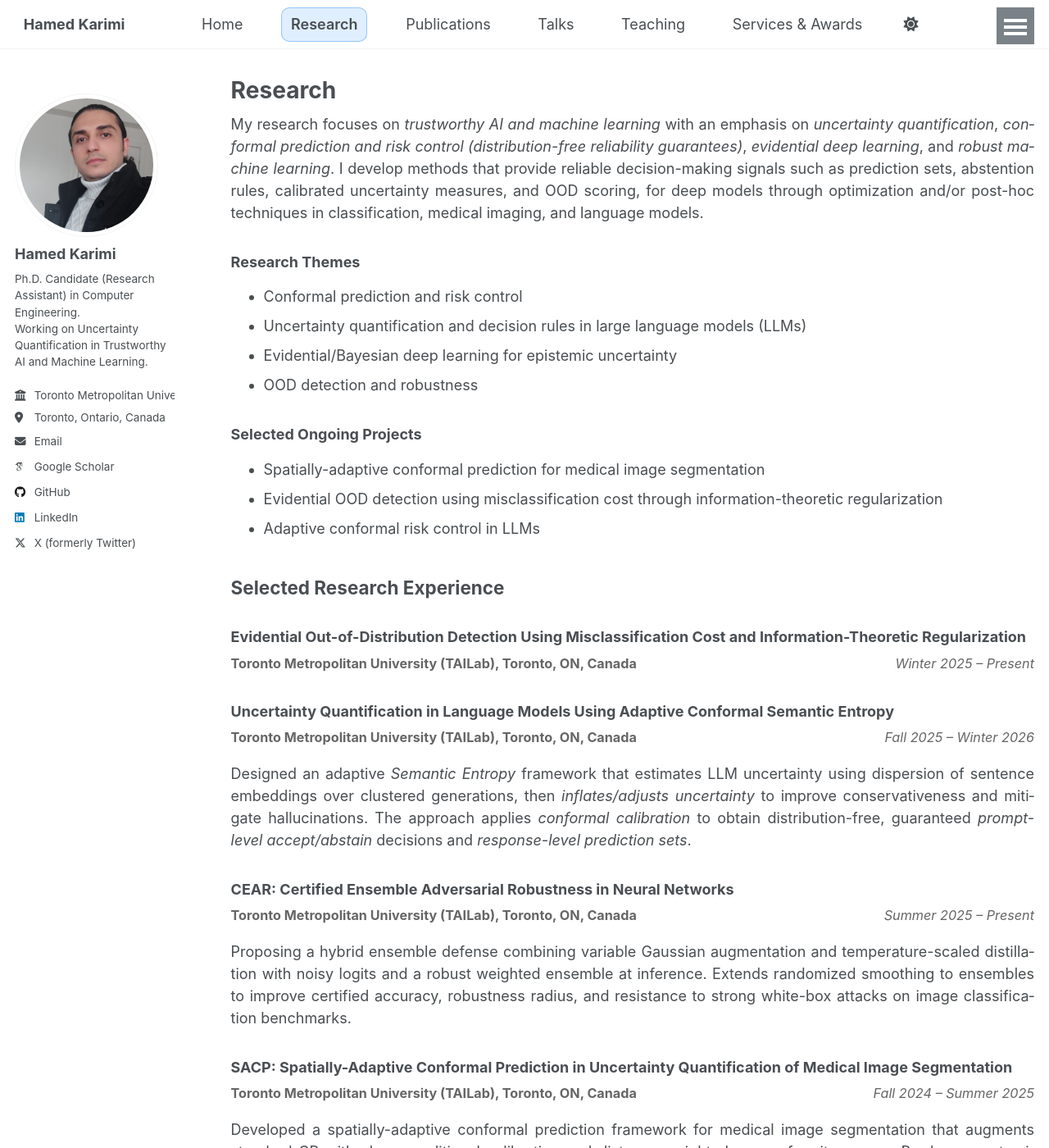
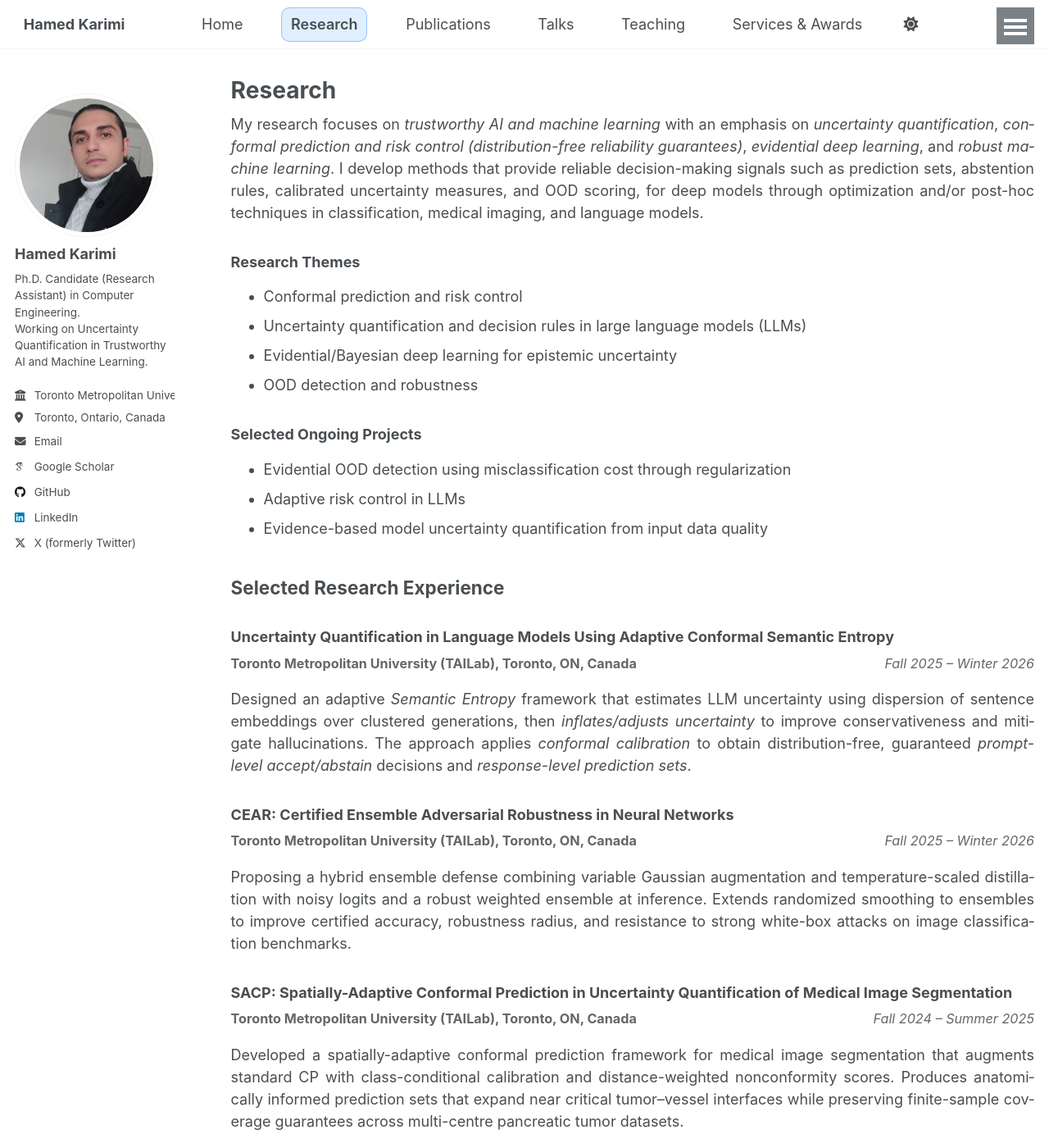
Before and after one commit to hamedmx/hamedmx.github.io, a Jekyll site: the page built from _pages/research.md, in a window 1280 px wide and 1400 px high. Shown: the whole window at 82% size. Built offline with Jekyll 4.4.1, drawn with Linux system fonts in a browser that asks for light colours; some web fonts are replaced; a script that is not in the unit is left out.

Commit message:
Update research.md

```diff
--- a/_pages/research.md
+++ b/_pages/research.md
@@ -17,18 +17,19 @@ My research focuses on <i>trustworthy AI and machine learning</i> with an emphas
 
 
 ### Selected Ongoing Projects
-- Spatially-adaptive conformal prediction for medical image segmentation
-- Evidential OOD detection using misclassification cost through information-theoretic regularization
-- Adaptive conformal risk control in LLMs
+- Evidential OOD detection using misclassification cost through regularization
+- Adaptive risk control in LLMs
+- Evidence-based model uncertainty quantification from input data quality
 
 ## Selected Research Experience
 
+<!--
 ### Evidential Out-of-Distribution Detection Using Misclassification Cost and Information-Theoretic Regularization
 <div class="cv-meta">
   <span class="where"><strong>Toronto Metropolitan University (TAILab), Toronto, ON, Canada</strong></span>
   <span class="when"><em>Winter 2025 – Present</em></span>
 </div>
-<!--
+
 <p class="justify-text">
 Developing an evidential OOD detection framework for deep classifiers by introducing a <i>class-wise misclassification cost</i> and evidential regularizer that reshape evidence allocation during training. The method uses a <i>two-factor OOD score</i> combining evidence scarcity and class conflict at inference, with theoretical analysis linking regularizer gradients to evidence dynamics and improved ID–OOD separability.
 </p>
@@ -47,7 +48,7 @@ Designed an adaptive <i>Semantic Entropy</i> framework that estimates LLM uncert
 ### CEAR: Certified Ensemble Adversarial Robustness in Neural Networks
 <div class="cv-meta">
   <span class="where"><strong>Toronto Metropolitan University (TAILab), Toronto, ON, Canada</strong></span>
-  <span class="when"><em>Summer 2025 – Present</em></span>
+  <span class="when"><em>Fall 2025 – Winter 2026</em></span>
 </div>
 
 <p class="justify-text">
```
